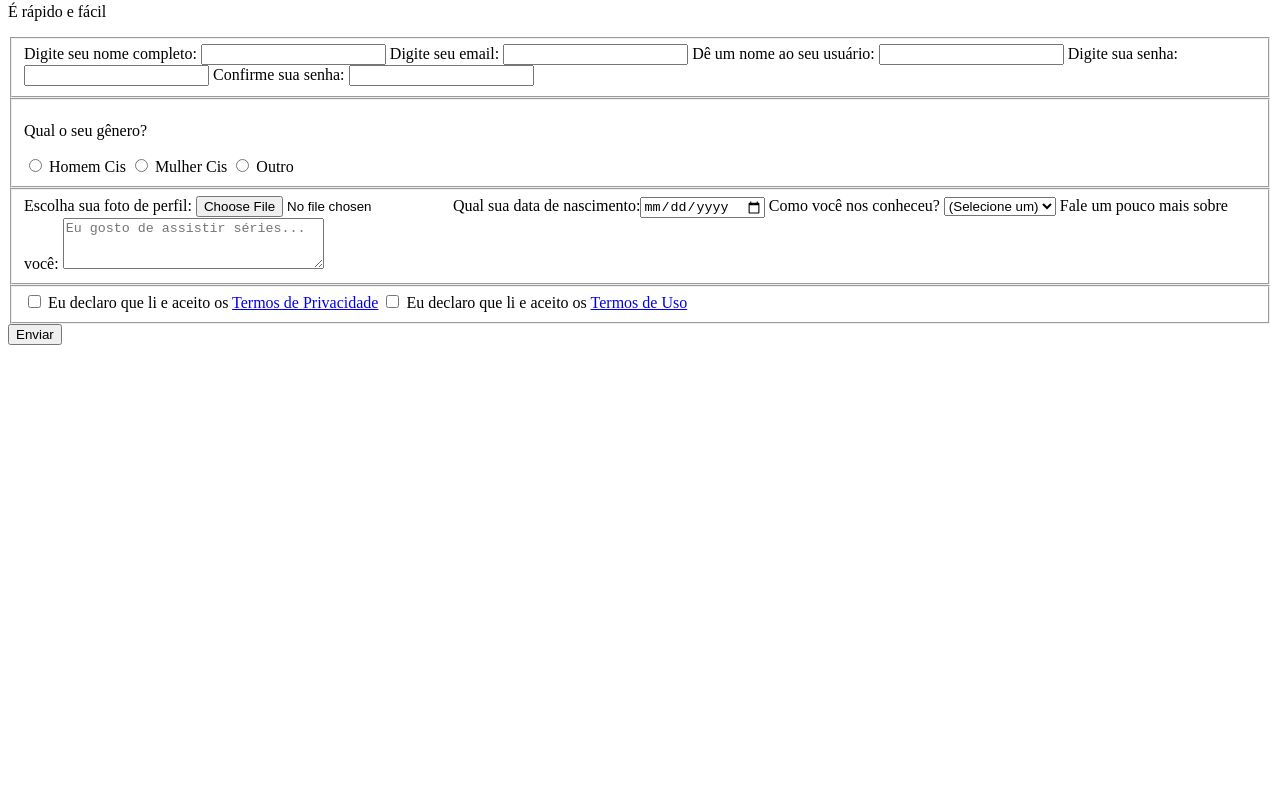
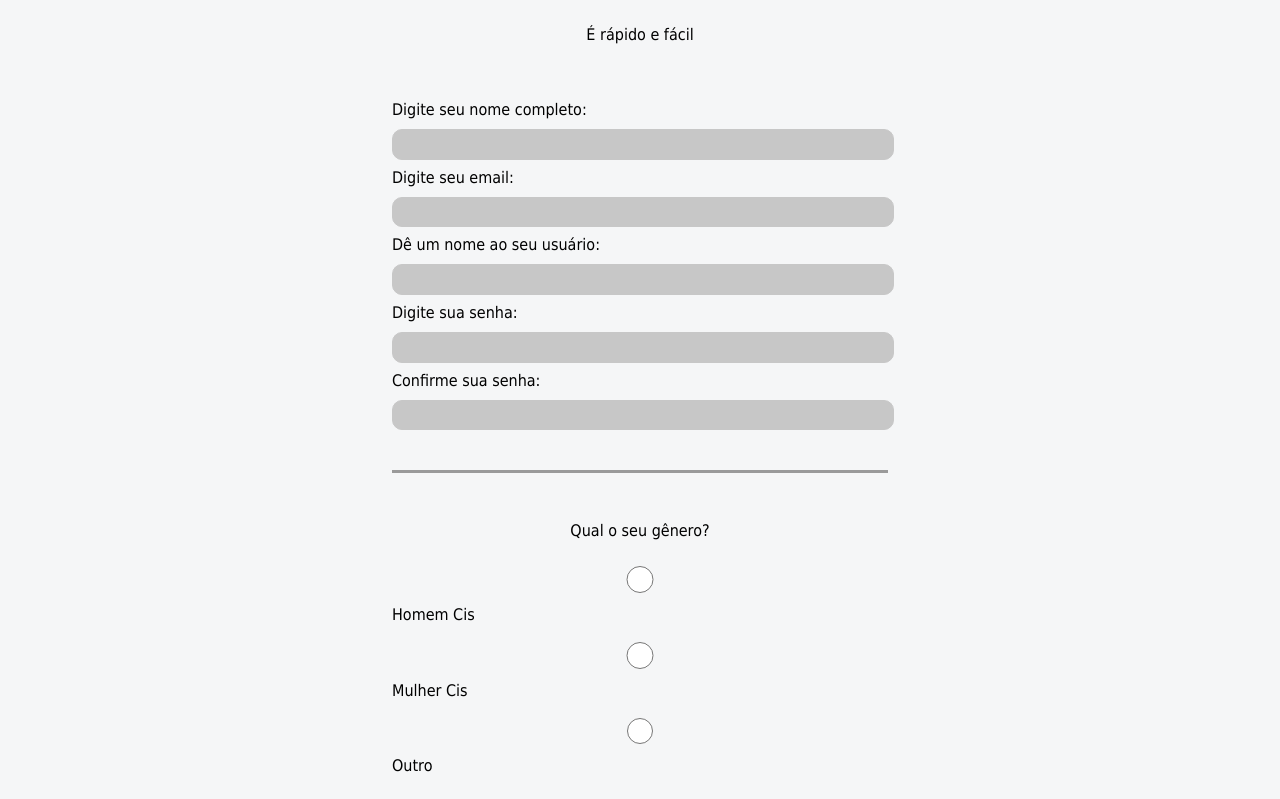
Before and after one commit to Boudenzin/SignUpForm, a plain HTML site: page index.html in a window 1280 px wide. Shown: the part 77-876 px from the top of the page. Before the commit the page ends 800 px from the top, so only its background shows below. Drawn offline with Linux system fonts and the light colour scheme.

Commit message:
Semi-Finalização do CSS

```diff
--- a/index.html
+++ b/index.html
@@ -12,14 +12,14 @@
 
     <h1>Crie sua Conta</h1>
     <p>É rápido e fácil</p>
-    <form action="https://br.lipsum.com/">
+    <form action="https://github.com/Boudenzin">
         <fieldset>
 
             <label>Digite seu nome completo: <input type='text' name='first-name' required /></label>
             <label>Digite seu email: <input type='text' name='email' required /></label>
             <label>Dê um nome ao seu usuário: <input type='text' name='user' required /></label>
-            <label>Digite sua senha: <input type='password' name='password' pattern="[a-zA-Z0-9!@#$%^&*()_+]{8,}" required /></label>
-            <label>Confirme sua senha: <input type='password' name='password' pattern="[a-zA-Z0-9!@#$%^&*()_+]{8,}" required /></label>
+            <label>Digite sua senha: <input type='password' name='password' pattern="^(?=.*[a-z])(?=.*[A-Z])(?=.*\d)[a-zA-Z\d!@#$%^&*()_+]{8,}$" required /></label>
+            <label>Confirme sua senha: <input type='password' name='password' pattern="^(?=.*[a-z])(?=.*[A-Z])(?=.*\d)[a-zA-Z\d!@#$%^&*()_+]{8,}$" required /></label>
 
 
         </fieldset>
@@ -59,9 +59,12 @@
 
         <fieldset>
             <label>
-                <input type="checkbox" name="termos" class="inline" required /> Eu declaro que li e aceito os <a href="https://br.lipsum.com/"> Termos de Privacidade</a>
-                <input type="checkbox" name="termos" class="inline" required /> Eu declaro que li e aceito os <a href="https://br.lipsum.com/"> Termos de Uso</a>
-
+                <input type="checkbox" name="termos-privacidade" class="inline" required />
+                Eu declaro que li e aceito os <a href="https://br.lipsum.com/">Termos de Privacidade</a>
+            </label>
+            <label>
+                <input type="checkbox" name="termos-uso" class="inline" required />
+                Eu declaro que li e aceito os <a href="https://br.lipsum.com/">Termos de Uso</a>
             </label>
         </fieldset>
         <input type="submit" value="Enviar" />
--- a/style.css
+++ b/style.css
@@ -0,0 +1,86 @@
+body {
+    width:  100%;
+    height: 100vh;
+    margin: 0;
+    background-color: #f5f6f7;
+    color: #000000;
+    font-family: Tahoma;
+    font-size: 16px;
+
+}
+
+h1, p {
+    margin: 1em auto;
+    text-align: center;
+}
+
+form {
+    width: 60vw;
+    max-width: 500px;
+    min-width: 300px;
+    margin: 0 auto;
+    padding-bottom: 2em;
+}
+
+fieldset {
+    border: none;
+    padding: 2rem 0;
+
+}
+
+fieldset:not(:last-of-type) {
+    border-bottom: 3px solid #9a9a9a;
+}
+
+label {
+    display: block;
+    margin: 0.5rem 0;
+}
+
+input, textarea, select {
+    margin: 10px 0 0 0;
+    width: 100%;
+    min-height: 2em;
+}
+
+input, textarea {
+    background-color: #c7c7c7;
+    border-radius: 10px;
+    border: 1px solid #c7c7c7;
+    color: #000000;
+}
+
+.inline {
+    width: unset;
+    margin: 00.5em 0 0;
+    vertical-align: middle;
+}
+
+input[type="sumbit"] {
+    display: block;
+    width: 60%;
+    margin: 1em auto;
+    height: 2em;
+    font-size: 1.1rem;
+    background-color: black;
+    min-width: 300px;
+}
+
+input[type="file"] {
+    padding: 1px 2px;
+}
+
+a {
+    color: #000000;
+}
+
+fieldset:last-of-type label {
+    display: block;
+    margin-bottom: 10px;
+    top: 50px;
+}
+
+fieldset:last-of-type input[type="checkbox"] {
+    width: auto;
+    margin-right: 10px;
+}
```
